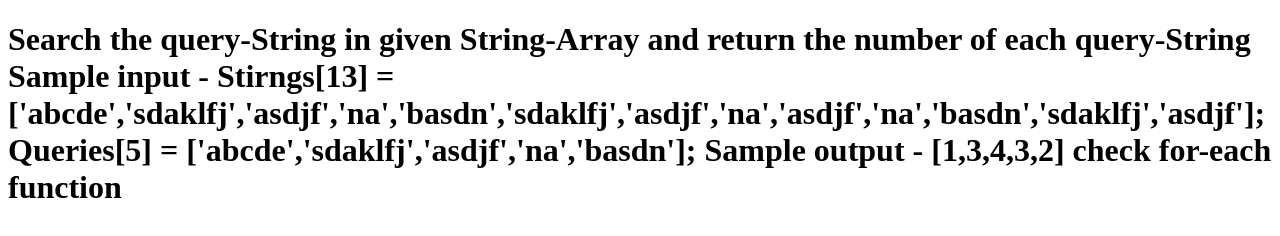
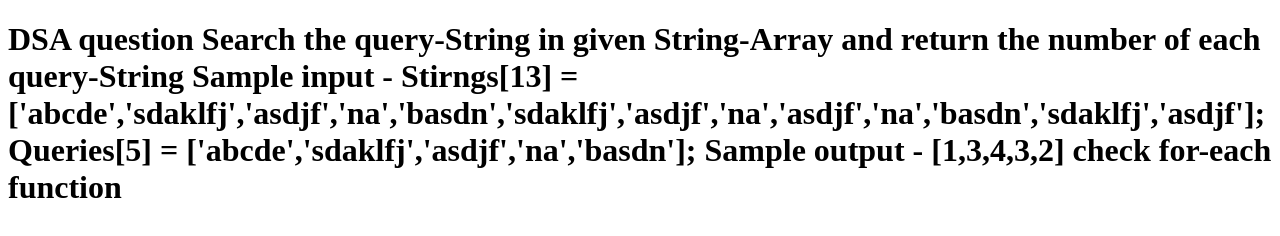
Before and after one commit to Mohityadav-code/Random-Quote-Picker, a plain HTML site: page dsa.html in a window 1280 px wide. Drawn offline with Linux system fonts and the light colour scheme.

Commit message:
DSA question Solved

```diff
--- a/dsa.html
+++ b/dsa.html
@@ -7,7 +7,9 @@
     <title>Document</title>
 </head>
 <body>
-    <h1>Search the query-String in given String-Array
+    <h1>
+        DSA question
+        Search the query-String in given String-Array
         and return the number of each query-String
 
         Sample input -   Stirngs[13] = ['abcde','sdaklfj','asdjf','na','basdn','sdaklfj','asdjf','na','asdjf','na','basdn','sdaklfj','asdjf'];
@@ -15,6 +17,7 @@
         Sample output -  [1,3,4,3,2]
 
         check for-each function</h1>
+
 </body>
 <script>
   var  Stirngs = ['abcde','sdaklfj','asdjf','na','basdn','sdaklfj','asdjf','na','asdjf','na','basdn','sdaklfj','asdjf'];
```
